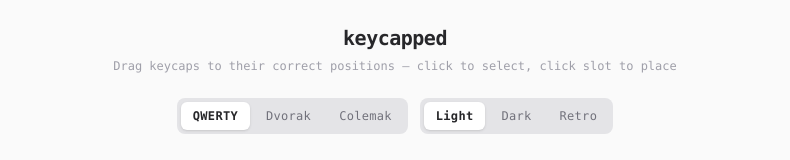
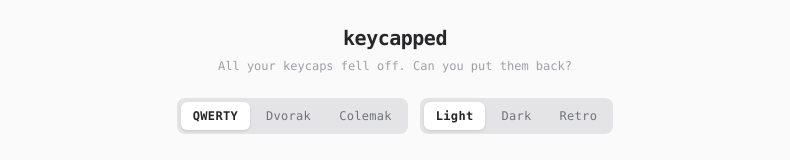
Before and after one commit to jiafra/keycapped, a React (Vite) app: page / in a window 1280 px wide. Shown: the top 160 px of the page, without its empty margins (245-1035 px from the left). Built offline with nearby package versions, Linux system fonts and the light colour scheme.

Commit message:
Update subtitle

```diff
--- a/src/App.tsx
+++ b/src/App.tsx
@@ -830,7 +830,7 @@ export default function App() {
       <div className="text-center mb-7">
         <h1 className={`text-xl font-semibold ${t.title} tracking-tight`}>keycapped</h1>
         <p className={`text-xs ${t.subtitle} mt-1.5`}>
-          Drag keycaps to their correct positions — click to select, click slot to place
+          All your keycaps fell off. Can you put them back?
         </p>
         {/* Selectors */}
         <div className="flex gap-3 my-6 justify-center flex-wrap">
```
